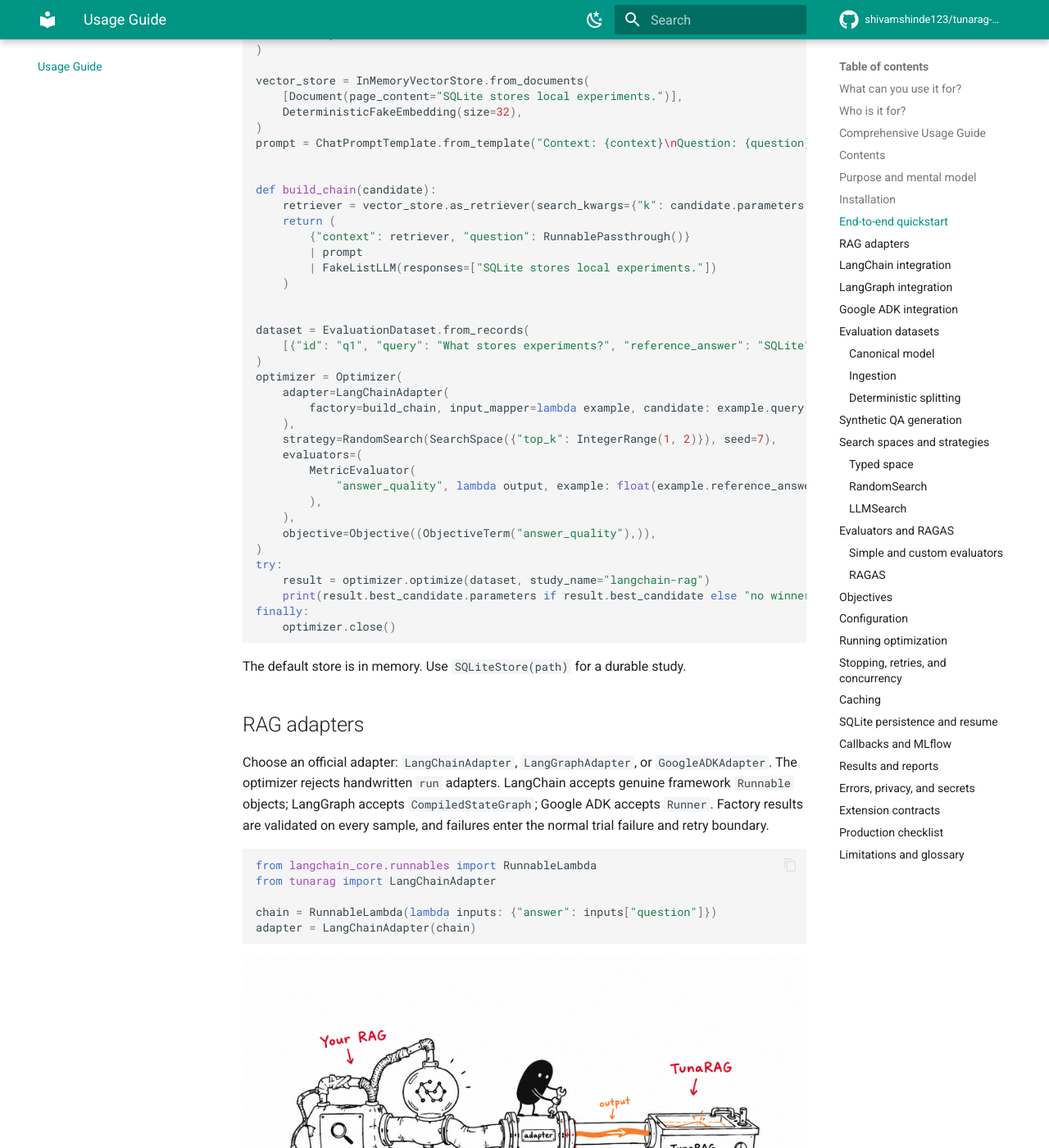
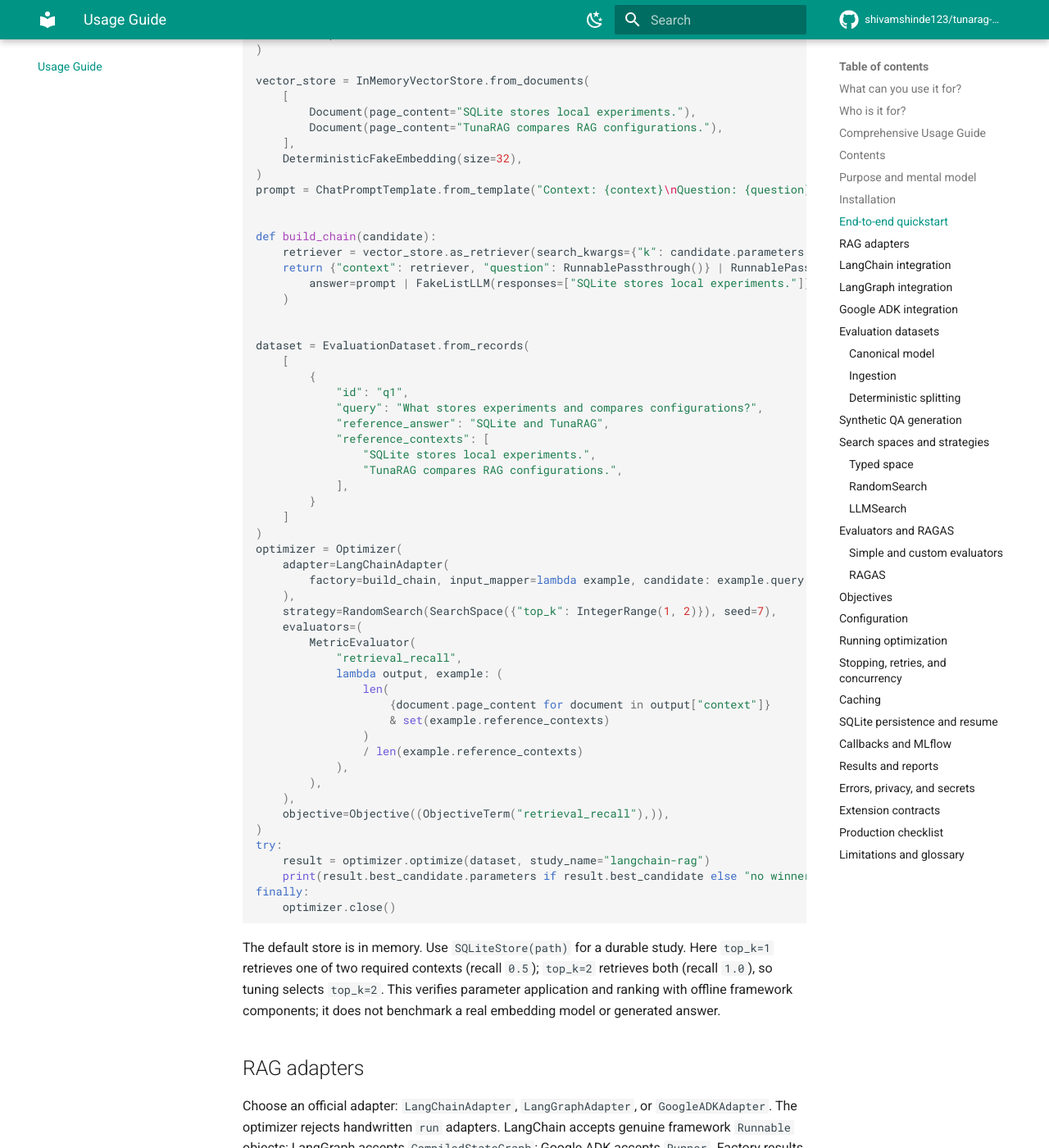
Before and after one commit to shivamshinde123/tunarag-python, an MkDocs documentation site: the page built from docs/usage.md, in a window 1280 px wide and 1400 px high, scrolled down 4145 px. Shown: the whole window at 82% size. Built offline with MkDocs 1.6.1 and Material for MkDocs 9.7.7, drawn with Linux system fonts in a browser that asks for light colours; comment, search, counter and statistics services are not loaded; some of the changed text lies outside the part shown.

Commit message:
test: verify README tuning with real framework components (#41)

````diff
--- a/README.md
+++ b/README.md
@@ -134,7 +134,10 @@
 )
 
 vector_store = InMemoryVectorStore.from_documents(
-    [Document(page_content="SQLite stores local experiments.")],
+    [
+        Document(page_content="SQLite stores local experiments."),
+        Document(page_content="TunaRAG compares RAG configurations."),
+    ],
     DeterministicFakeEmbedding(size=32),
 )
 prompt = ChatPromptTemplate.from_template("Context: {context}\nQuestion: {question}")
@@ -142,15 +145,23 @@
 
 def build_chain(candidate):
     retriever = vector_store.as_retriever(search_kwargs={"k": candidate.parameters["top_k"]})
-    return (
-        {"context": retriever, "question": RunnablePassthrough()}
-        | prompt
-        | FakeListLLM(responses=["SQLite stores local experiments."])
+    return {"context": retriever, "question": RunnablePassthrough()} | RunnablePassthrough.assign(
+        answer=prompt | FakeListLLM(responses=["SQLite stores local experiments."])
     )
 
 
 dataset = EvaluationDataset.from_records(
-    [{"id": "q1", "query": "What stores experiments?", "reference_answer": "SQLite"}]
+    [
+        {
+            "id": "q1",
+            "query": "What stores experiments and compares configurations?",
+            "reference_answer": "SQLite and TunaRAG",
+            "reference_contexts": [
+                "SQLite stores local experiments.",
+                "TunaRAG compares RAG configurations.",
+            ],
+        }
+    ]
 )
 optimizer = Optimizer(
     adapter=LangChainAdapter(
@@ -159,10 +170,17 @@
     strategy=RandomSearch(SearchSpace({"top_k": IntegerRange(1, 2)}), seed=7),
     evaluators=(
         MetricEvaluator(
-            "answer_quality", lambda output, example: float(example.reference_answer in output)
+            "retrieval_recall",
+            lambda output, example: (
+                len(
+                    {document.page_content for document in output["context"]}
+                    & set(example.reference_contexts)
+                )
+                / len(example.reference_contexts)
+            ),
         ),
     ),
-    objective=Objective((ObjectiveTerm("answer_quality"),)),
+    objective=Objective((ObjectiveTerm("retrieval_recall"),)),
 )
 try:
     result = optimizer.optimize(dataset, study_name="langchain-rag")
@@ -172,6 +190,9 @@
 ```
 
 The default store is in memory. Use `SQLiteStore(path)` for a durable study.
+Here `top_k=1` retrieves one of two required contexts (recall `0.5`); `top_k=2` retrieves both
+(recall `1.0`), so tuning selects `top_k=2`. This verifies parameter application and ranking with
+offline framework components; it does not benchmark a real embedding model or generated answer.
 
 ## RAG adapters
 
@@ -247,10 +268,15 @@
 
 adapter = LangChainAdapter(
     factory=build_chain,
+    input_key="input",
     output_mapper=lambda output: output["answer"],
     identity={"factory_schema": 1},
 )
 ```
+
+This factory fragment assumes `vector_store` and `build_qa_chain(model)` already exist. The
+standard `create_retrieval_chain` requires the `input` key and comes from `langchain-classic`;
+install that package and import it before using this fragment.
 
 Customize all boundaries when required:
 
--- a/mkdocs.yml
+++ b/mkdocs.yml
@@ -90,6 +90,7 @@
       - Data and Extraction: data-extraction-specification.md
       - Environment Configuration: environment-config-reference.md
       - Code Flow: flow.md
+      - README Example Verification: readme-example-verification.md
   - Architecture:
       - System Architecture: system-architecture-document.md
       - Technical Design: technical-design-document.md
--- a/pyproject.toml
+++ b/pyproject.toml
@@ -56,6 +56,7 @@
     "google-adk>=2,<3",
 ]
 dev = [
+    "langchain-classic>=1,<2",
     "langchain-core>=1,<2",
     "langgraph>=1,<2",
     "numpy>=1.26,<3",
````
Also changed, not shown: docs/decision.md (+8 -0 lines), docs/readme-example-verification.md (added, +61 -0 lines), 3 other files.
